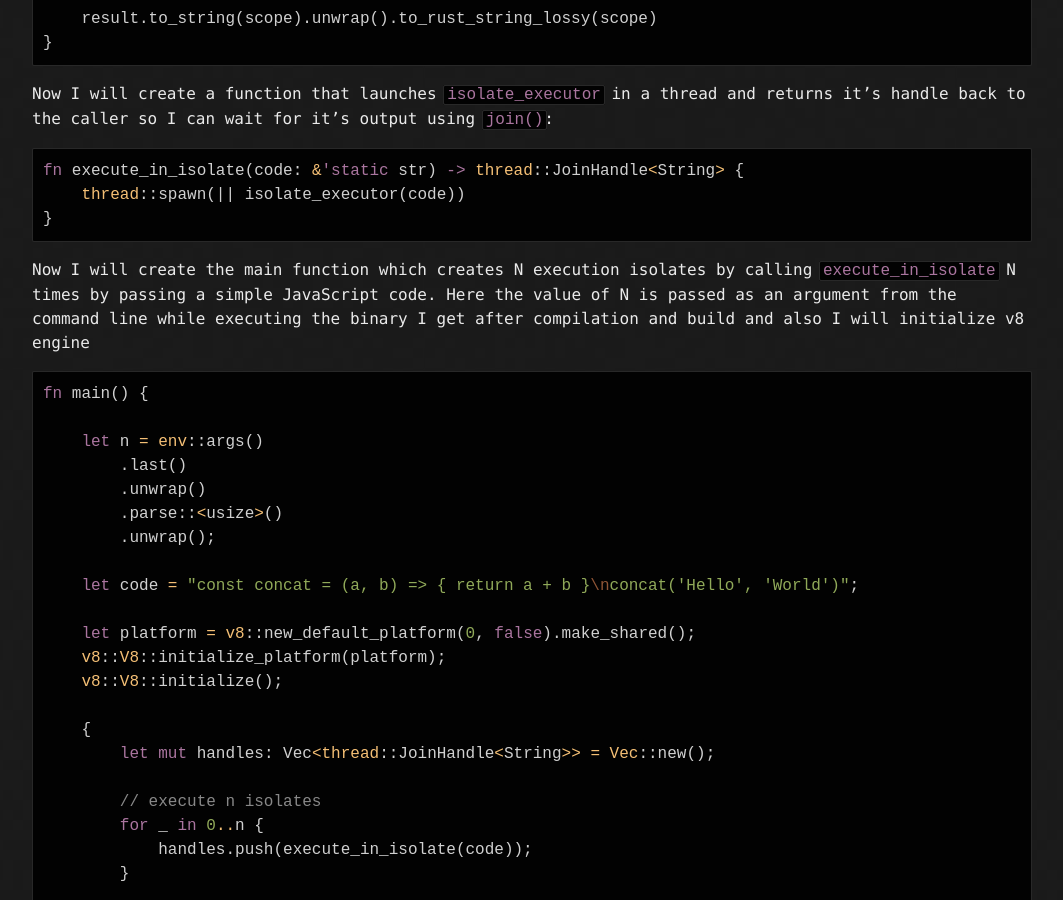
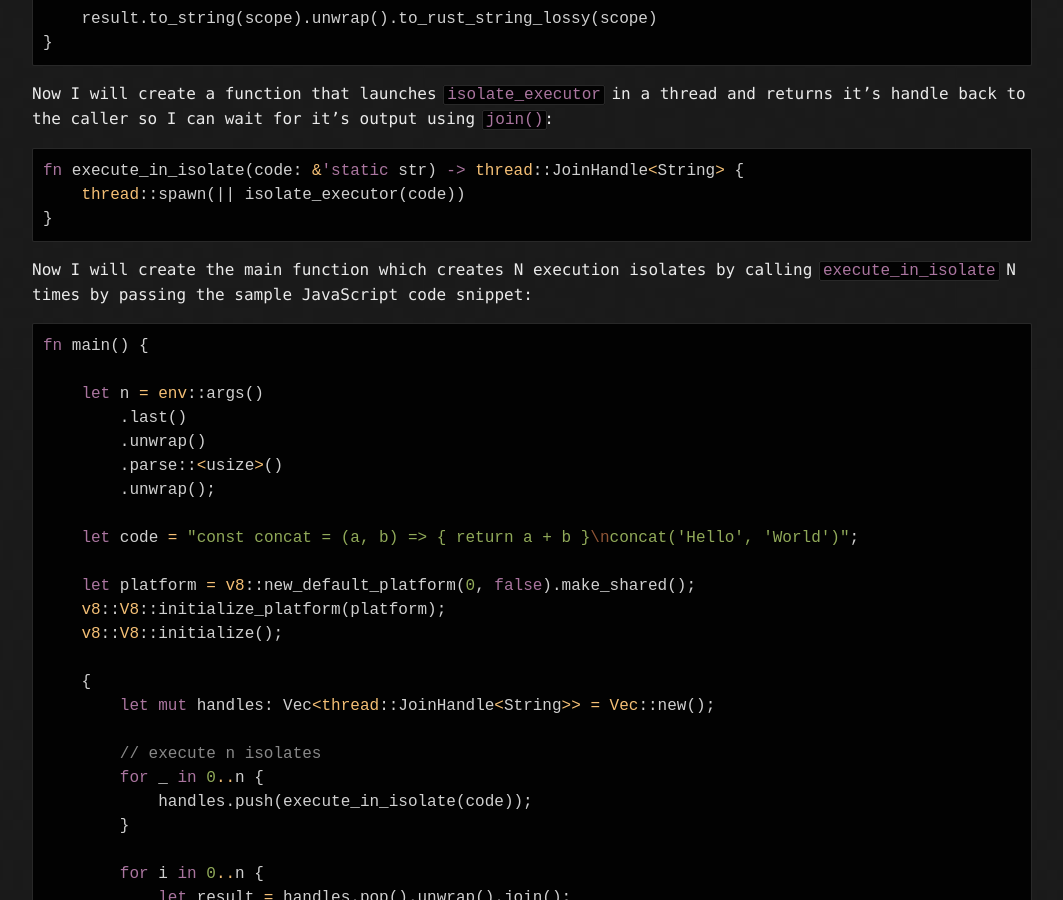
Before and after one commit to Narasimha1997/blog, a Jekyll site: the page built from _posts/2022-05-07-v8-isolates.md, in a window 1280 px wide and 900 px high, scrolled down 3355 px. Shown: the whole window, without its empty margins (108-1171 px from the left). Built offline with Jekyll 4.4.1, drawn with Linux system fonts in a browser that asks for light colours.

Commit message:
Update 2022-05-07-v8-isolates.md

````diff
--- a/_posts/2022-05-07-v8-isolates.md
+++ b/_posts/2022-05-07-v8-isolates.md
@@ -84,7 +84,7 @@ fn execute_in_isolate(code: &'static str) -> thread::JoinHandle<String> {
 }
 ```
 
-Now I will create the main function which creates N execution isolates by calling `execute_in_isolate` N times by passing a simple JavaScript code. Here the value of N is passed as an argument from the command line while executing the binary I get after compilation and build and also I will initialize v8 engine
+Now I will create the main function which creates N execution isolates by calling `execute_in_isolate` N times by passing the sample JavaScript code snippet:
 ```rust
 fn main() {
 
````
